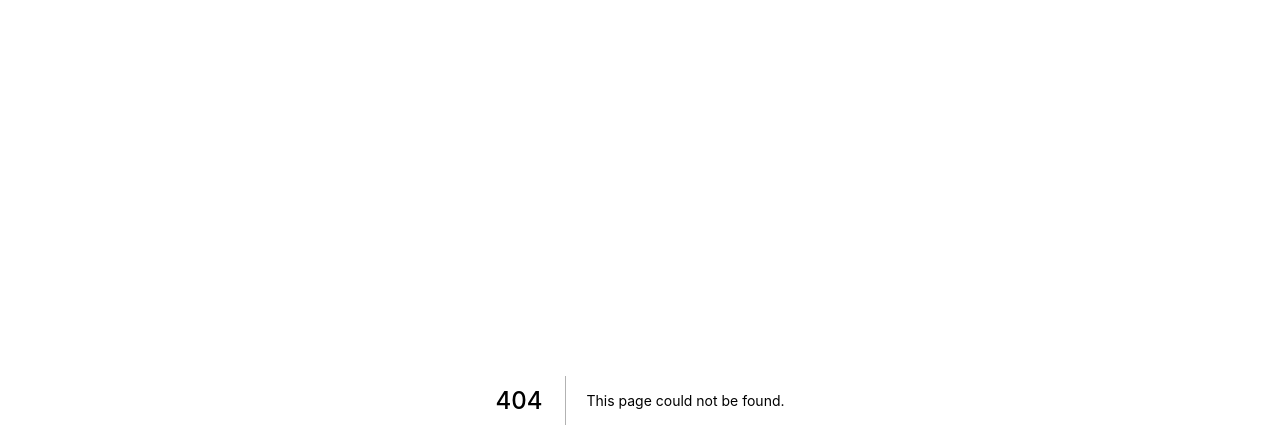
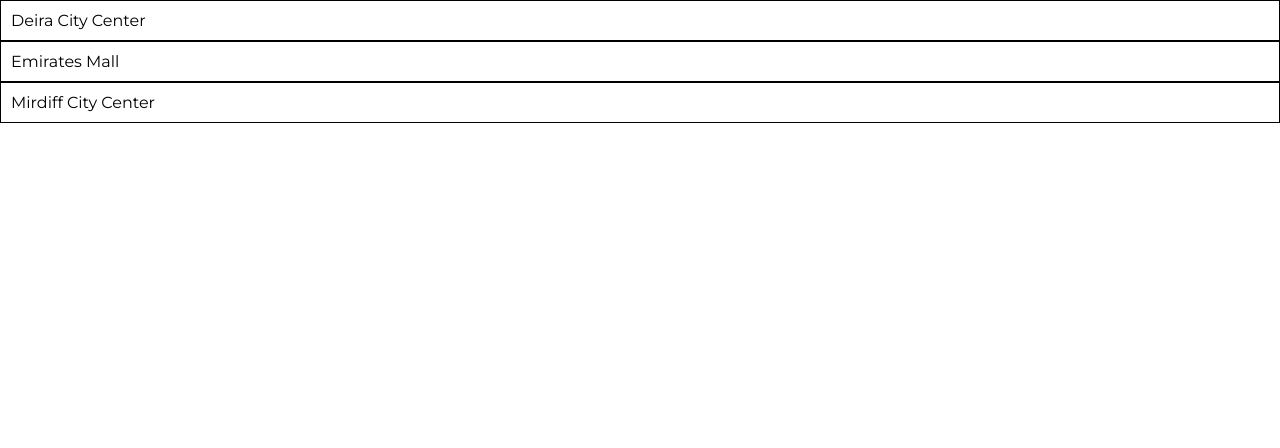
Before and after one commit to arif-rachim/jds, a Next.js app: page /StoreSelection in a window 1280 px wide. Before the commit this address had no page. Shown: the top 448 px of the page. Built offline with nearby package versions, Linux system fonts and the light colour scheme.

Commit message:
Updated commit message

```diff
--- /dev/null
+++ b/pages/StoreSelection.js
@@ -0,0 +1,87 @@
+import React from 'react';
+
+const catalog = [
+    {
+        _id: '1',
+        name: 'Deira City Center',
+        coordinate: '25.634234,52.231223',
+        image: 'Deira.jpg'
+    },
+    {
+        _id: '2',
+        name: 'Emirates Mall',
+        coordinate: '25.634234,52.231223',
+        image: 'EmiratesMall.jpg'
+    },
+    {
+        _id: '3',
+        name: 'Mirdiff City Center',
+        coordinate: '25.634234,52.231223',
+        image: 'MirdiffCC.jpg'
+    }
+
+];
+
+
+class StoreSelection extends React.Component {
+
+    constructor(props) {
+        super(props);
+        this.state = {};
+    }
+
+    defaultProps = {
+        onStoreSelected : () => {}
+    };
+
+    static async getInitialProps() {
+        return {
+            catalog
+        }
+    }
+
+    async onStoreSelected(event){
+        const storeId = event.target.getAttribute('data-id');
+        const store = await this.getStoreById(storeId);
+        this.setState({
+            selectedStore : store
+        });
+        const callback = this.props.onStoreSelected || (() => {});
+        callback.call(this,store);
+    }
+
+    async getStoreById(id) {
+        return new Promise(resolve => {
+            const store = catalog.filter(store => store._id === id)[0];
+            resolve(store);
+        });
+    }
+
+    render() {
+        const classNameForStore = (store) => {
+          const classNames = ['store'];
+          if(this.state.selectedStore && store._id === this.state.selectedStore._id){
+              classNames.push('selected');
+          }
+          return classNames.join(' ')
+        };
+        return (
+            <div>
+                <div >
+                    {this.props.catalog.map(store => <div key={store._id} className={classNameForStore(store)} onClick={this.onStoreSelected.bind(this)} data-id={store._id}>{store.name}</div>)}
+                </div>
+                <style jsx>{`
+                .store{
+                    padding : 10px;
+                    border : 1px solid black;
+                }
+
+                .store.selected{
+                    background-color : grey
+                }
+                `}</style>
+            </div>);
+    }
+}
+
+export default StoreSelection;
```
Also changed, not shown: pages/index.js (+18 -6 lines).
